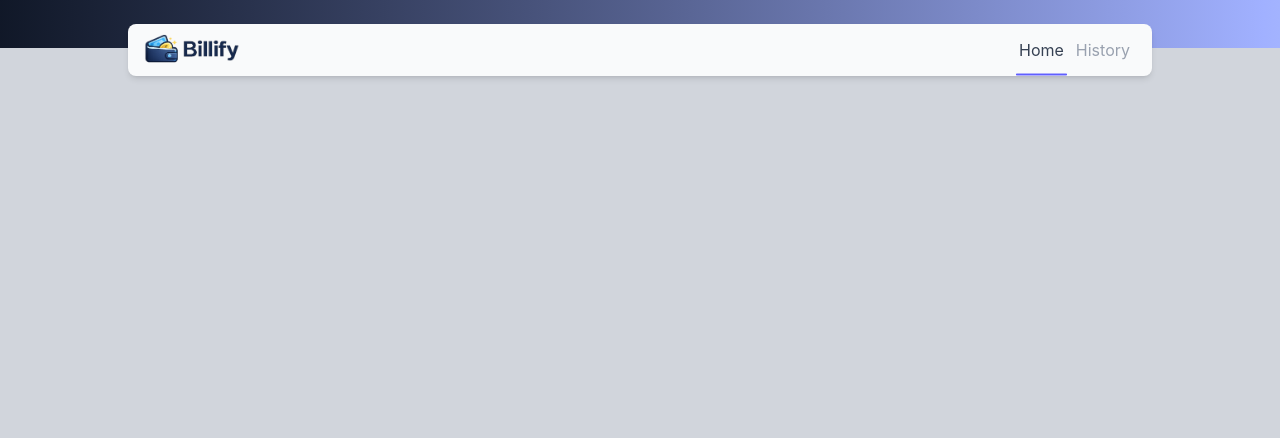
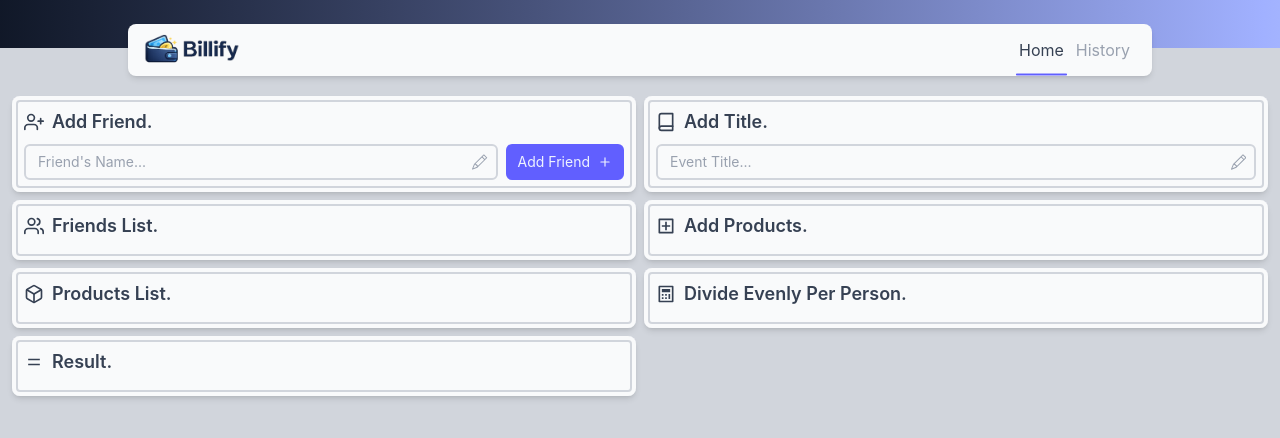
Before and after one commit to MazumalaAja/Billify-Web-FE, a React (Vite) app: page / in a window 1280 px wide. Shown: the top 438 px of the page. Built offline with nearby package versions, Linux system fonts and the light colour scheme.

Commit message:
create home page UI but not complete and saveral components

```diff
--- /dev/null
+++ b/src/components/CustomButton.tsx
@@ -0,0 +1,26 @@
+// IMPORT
+import type { ElementType } from "react"
+
+// TYPE
+interface ButtonProps {
+  label?:string,
+  onClick?:() => void,
+  customStyle?:string,
+  Icon?:ElementType,
+  disabled?:boolean,
+}
+
+// MY-CODE
+const CustomButton = ({label = "label",onClick,customStyle,Icon,disabled} : ButtonProps) => {
+  return (
+    <>
+      <button disabled={disabled} onClick={onClick} className={`${customStyle && customStyle} bg-indigo-500 px-3 p-1.5 text-indigo-50 flex items-center text-nowrap duration-200 rounded-md capitalize gap-2 hover:opacity-80 cursor-pointer active:scale-98`}>
+        <span>{label}</span>
+        {Icon && <Icon />}
+       </button>
+    </>
+  )
+}
+
+// EXPORT
+export default CustomButton;
--- /dev/null
+++ b/src/components/CustomInput.tsx
@@ -0,0 +1,29 @@
+// IMPORT
+import type { ElementType} from "react";
+
+// TYPE
+interface InputProps {
+  label?:string,
+  type?:string,
+  onChange?:() => void,
+  value?:string,
+  Icon?:ElementType,
+}
+
+// MY-CODE
+const CustomInput = ({label = "label",type = "text",onChange ,value,Icon} : InputProps) => {
+  return (
+    <>
+      <div className={`w-full`}>
+        <div className={`relative flex justify-between items-center  gap-2 duration-200 w-full border-2 focus-within:border-indigo-500 rounded-md px-2 p-1.5 border-gray-300`}>
+          <input className="w-full text-xs sm:text-sm capitalize duration-200 focus:outline-0 peer z-20" value={value} type={type} onChange={onChange} placeholder={""} />
+          <label className="absolute text-gray-400 capitalize text-sm peer-focus:text-indigo-500 duration-200 peer-focus:text-xs top-[50%] left-1  z-1 peer-focus:-translate-y-7 px-2  bg-gray-50 translate-y-[-50%] peer-[:not(:placeholder-shown)]:-translate-y-7 peer-[:not(:placeholder-shown)]:text-xs" htmlFor={label}>{label}</label>
+          {Icon && <Icon className={`text-gray-400 peer-focus-within:text-indigo-500`} />}
+        </div>
+      </div>
+    </>
+  )
+}
+
+// EXPORT
+export default CustomInput;
--- /dev/null
+++ b/src/components/customSection.tsx
@@ -0,0 +1,29 @@
+// IMPORT
+import type { ElementType, ReactNode } from "react";
+
+// TYPE
+interface SectionProps {
+  title?:string,
+  Icon?: ElementType,
+  children?:ReactNode,
+  customStyle?:string
+}
+
+// MY-CODE
+const CustomSection = ({title,Icon,children,customStyle} : SectionProps) => {
+  return (
+    <>
+      <section className={`${customStyle } bg-gray-50 p-3 h-max shadow-md rounded-lg ring-2 ring-gray-300 ring-offset-4 ring-offset-gray-50 ring-inset`}>
+        <div className={`flex items-center gap-2 text-base md:text-lg font-semibold mb-2`}>
+          {Icon && <Icon className="text-lg md:text-xl" />}
+          <h1>{title}</h1>
+        </div>
+
+        {children}
+      </section>
+    </>
+  )
+}
+
+// EXPORT
+export default CustomSection;
--- a/src/components/layout.tsx
+++ b/src/components/layout.tsx
@@ -14,8 +14,10 @@ const Layout = () => {
     <>
       <Navbar data={navbarData} />
 
-      <main className="min-h-screen w-full bg-gray-300">
-        <Outlet />
+      <main className="min-h-screen w-full py-20 md:py-24 px-1 md:px-3 bg-gray-300">
+       <div className="w-full max-w-7xl mx-auto grid grid-col-1 md:grid-cols-2 gap-2">
+         <Outlet />
+       </div>
       </main>
     </>
   );
--- a/src/pages/homePage.tsx
+++ b/src/pages/homePage.tsx
@@ -1,8 +1,42 @@
+// IMPPORT
+import { FiBook, FiBox, FiInbox, FiPlus, FiUserPlus, FiUsers } from "react-icons/fi";
+import CustomInput from "../components/CustomInput";
+import CustomSection from "../components/customSection";
+import { BsPencil } from "react-icons/bs";
+import CustomButton from "../components/CustomButton";
+import { RiAddBoxLine, RiCalculatorLine, RiEqualLine } from "react-icons/ri";
+
 // MY-CODE
 const HomePage = () => {
   return (
     <>
-      <h1>Home Page</h1>
+      <CustomSection Icon={FiUserPlus} title="Add Friend.">
+        <div className="flex gap-2 flex-col sm:flex-row">
+          <CustomInput label="Friend's Name..." Icon={BsPencil} />
+          <CustomButton label="Add Friend" Icon={FiPlus} customStyle={`text-xs! sm:text-sm! md:text-base justify-center w-full  sm:w-max!`} />
+        </div>
+      </CustomSection>
+
+      <CustomSection Icon={FiBook} title="Add Title.">
+        <div>
+          <CustomInput label="Event Title..." Icon={BsPencil} />
+        </div>
+      </CustomSection>
+
+      <CustomSection Icon={FiUsers} title="Friends List.">
+      </CustomSection>
+
+      <CustomSection Icon={RiAddBoxLine} title="Add Products.">
+      </CustomSection>
+
+      <CustomSection Icon={FiBox} title="Products List.">
+      </CustomSection>
+
+      <CustomSection Icon={RiCalculatorLine} title="Divide Evenly Per Person.">
+      </CustomSection>
+
+      <CustomSection Icon={RiEqualLine} title="Result.">
+      </CustomSection>
     </>
   )
 }
--- a/src/styles/main.css
+++ b/src/styles/main.css
@@ -5,3 +5,8 @@
 :root {
   interpolate-size: allow-keywords;
 }
+
+/* ===== BODY ===== */
+body {
+  @apply text-gray-700!
+}
```
